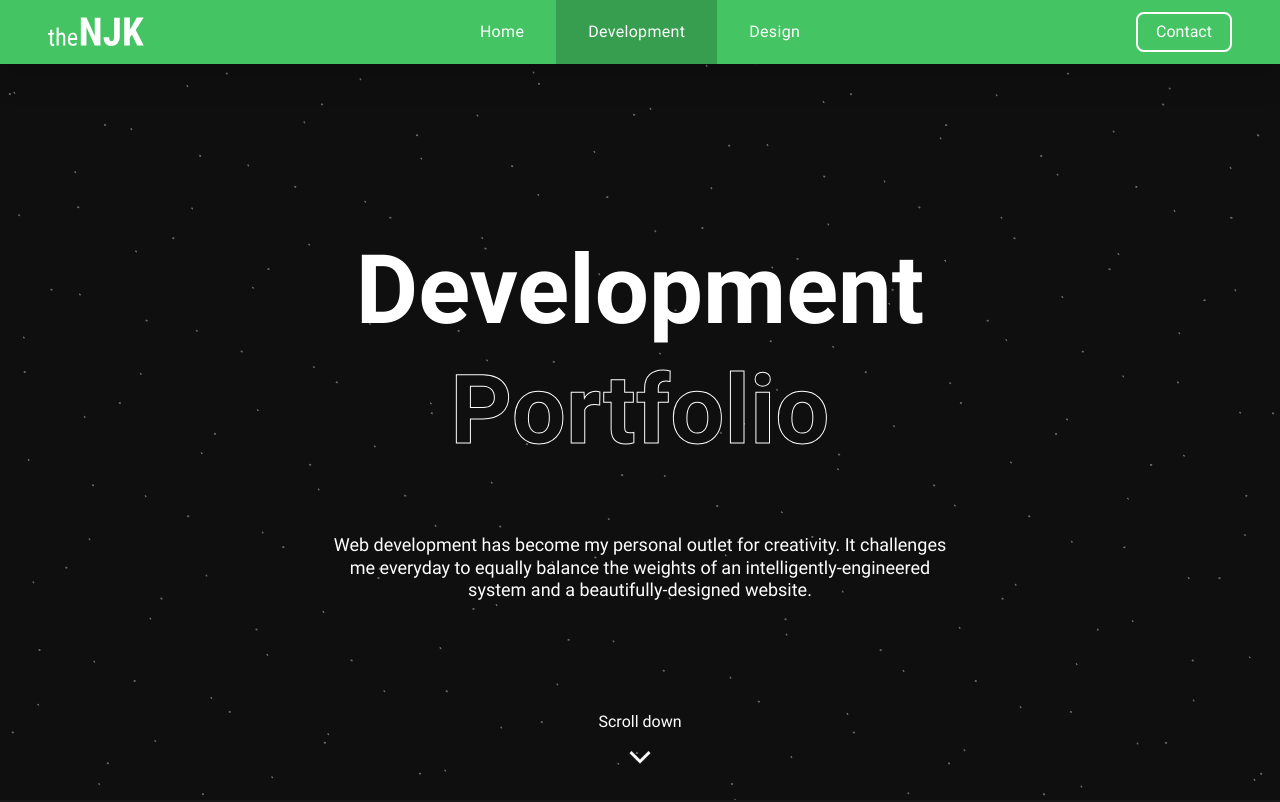
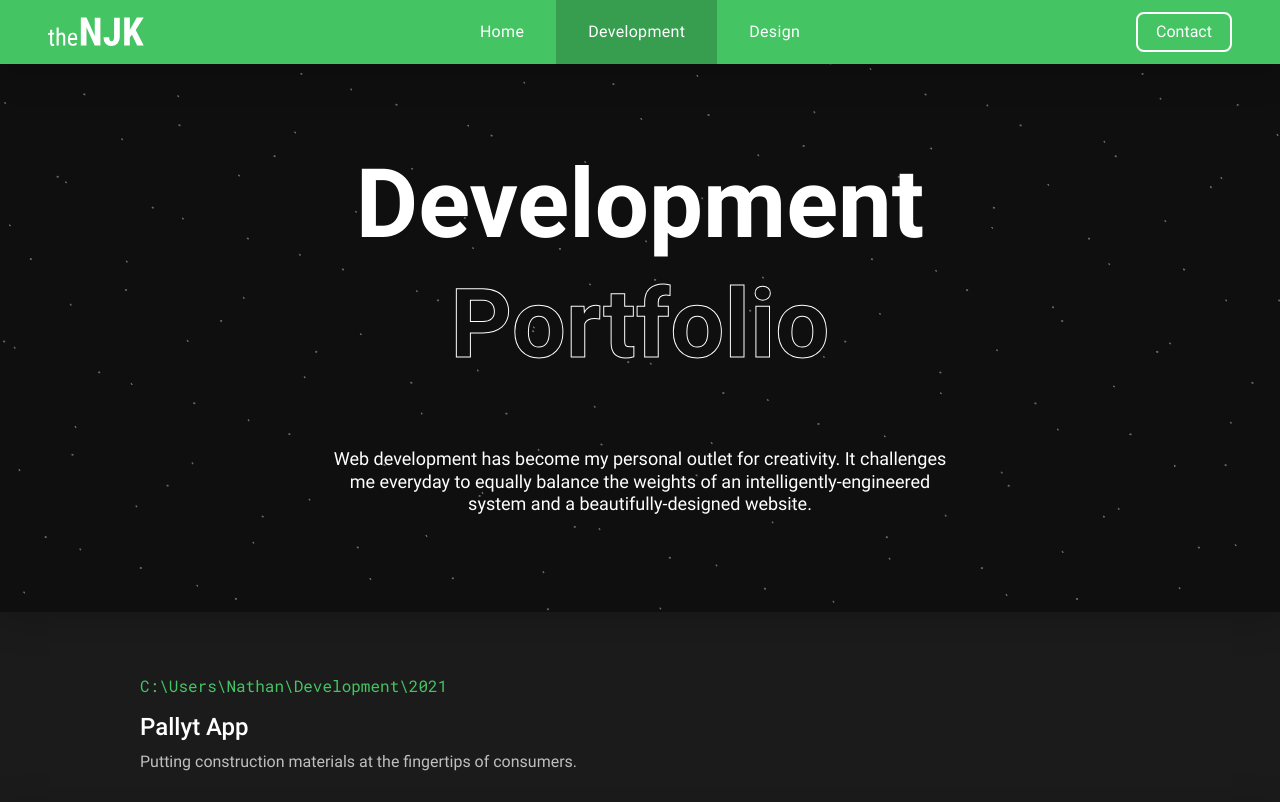
Before and after one commit to Paradoxdotexe/theNJK, a Vue app: page /development in a window 1280 px wide. Shown: the top 802 px of the page. Built offline with nearby package versions, Linux system fonts and the light colour scheme.

Commit message:
Reduce banner size on Development and Design pages

```diff
--- a/src/components/Banner.vue
+++ b/src/components/Banner.vue
@@ -1,5 +1,5 @@
 <template>
-  <div class="banner">
+  <div class="banner" :class="props.reduced ? 'reduced' : ''">
     <div class="banner__pattern">
       <Pattern name="Dot" :size="100"></Pattern>
       <Pattern name="Dot" :size="100"></Pattern>
@@ -39,6 +39,10 @@ export default defineComponent({
     graphics: {
       type: String,
       required: true
+    },
+    reduced: {
+      type: Boolean,
+      default: false
     }
   },
   setup(props) {
@@ -69,6 +73,15 @@ $tile-size: 100px;
   height: 100vh;
   padding-top: $header-height;
 
+  &.reduced {
+    height: auto;
+    padding: ($header-height + $gap-xl * 2) 0 $gap-xl * 2;
+
+    .banner__scroll {
+      display: none;
+    }
+  }
+
   .banner__pattern {
     position: absolute;
     width: 400%;
@@ -96,6 +109,7 @@ $tile-size: 100px;
     display: flex;
     flex-direction: column;
     justify-content: center;
+    gap: $gap-xl;
     align-items: center;
     z-index: 101;
 
@@ -103,11 +117,10 @@ $tile-size: 100px;
       position: relative;
       width: 100%;
       // height: calc(180px * var(--graphics-scale));
-      margin-bottom: $gap-xl * 2;
       display: flex;
       justify-content: center;
       align-items: center;
-      margin-top: -$gap-xl;
+      margin-top: -$gap-md;
       --text-scale: 0.25;
       // --graphics-scale: 1;
 
@@ -219,7 +232,6 @@ $tile-size: 100px;
 @media (min-width: $breakpoint-md) {
   .banner .banner__framework .banner__title {
     // height: calc(400px * var(--graphics-scale));
-    margin-bottom: $gap-xl * 2;
     --text-scale: 0.6;
     // --graphics-scale: 0.6;
 
@@ -242,9 +254,19 @@ $tile-size: 100px;
 }
 
 @media (min-width: $breakpoint-lg) {
-  .banner .banner__framework .banner__title {
-    --text-scale: 0.8;
-    // --graphics-scale: 0.8;
+  .banner {
+    &.reduced {
+      padding: ($header-height + $gap-xl * 3) 0 $gap-xl * 3;
+    }
+
+    .banner__framework {
+      gap: $gap-xl * 2;
+
+      .banner__title {
+        --text-scale: 0.8;
+        // --graphics-scale: 0.8;
+      }
+    }
   }
 }
 
--- a/src/pages/DesignPage.vue
+++ b/src/pages/DesignPage.vue
@@ -1,6 +1,6 @@
 <template>
   <!-- BANNER -->
-  <Banner graphics="Design">
+  <Banner graphics="Design" :reduced="true">
     <template v-slot:title> Design<br /><span>Portfolio</span> </template>
     <template v-slot:content>
       <div class="banner__caption">
--- a/src/pages/DevelopmentPage.vue
+++ b/src/pages/DevelopmentPage.vue
@@ -1,6 +1,6 @@
 <template>
   <!-- BANNER -->
-  <Banner graphics="Development">
+  <Banner graphics="Development" :reduced="true">
     <template v-slot:title> Development<br /><span>Portfolio</span> </template>
     <template v-slot:content>
       <div class="banner__caption">
```
